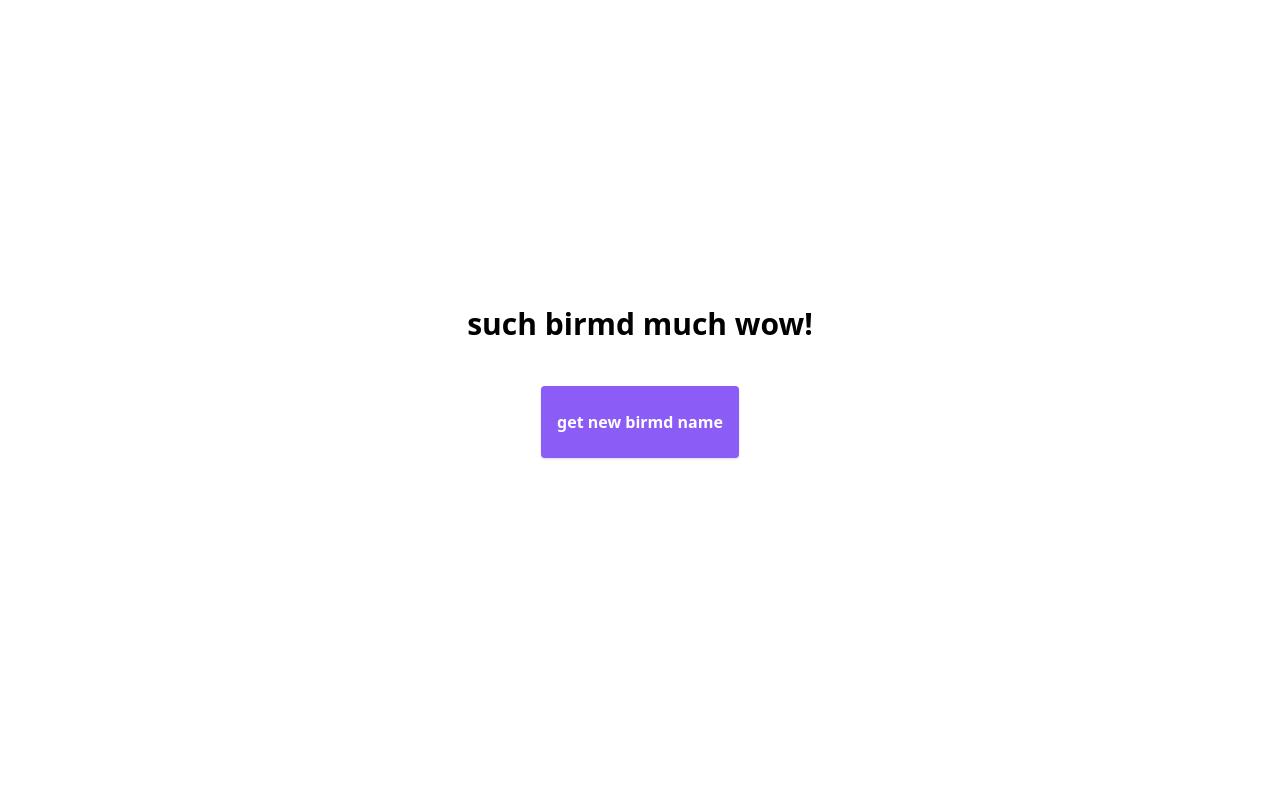
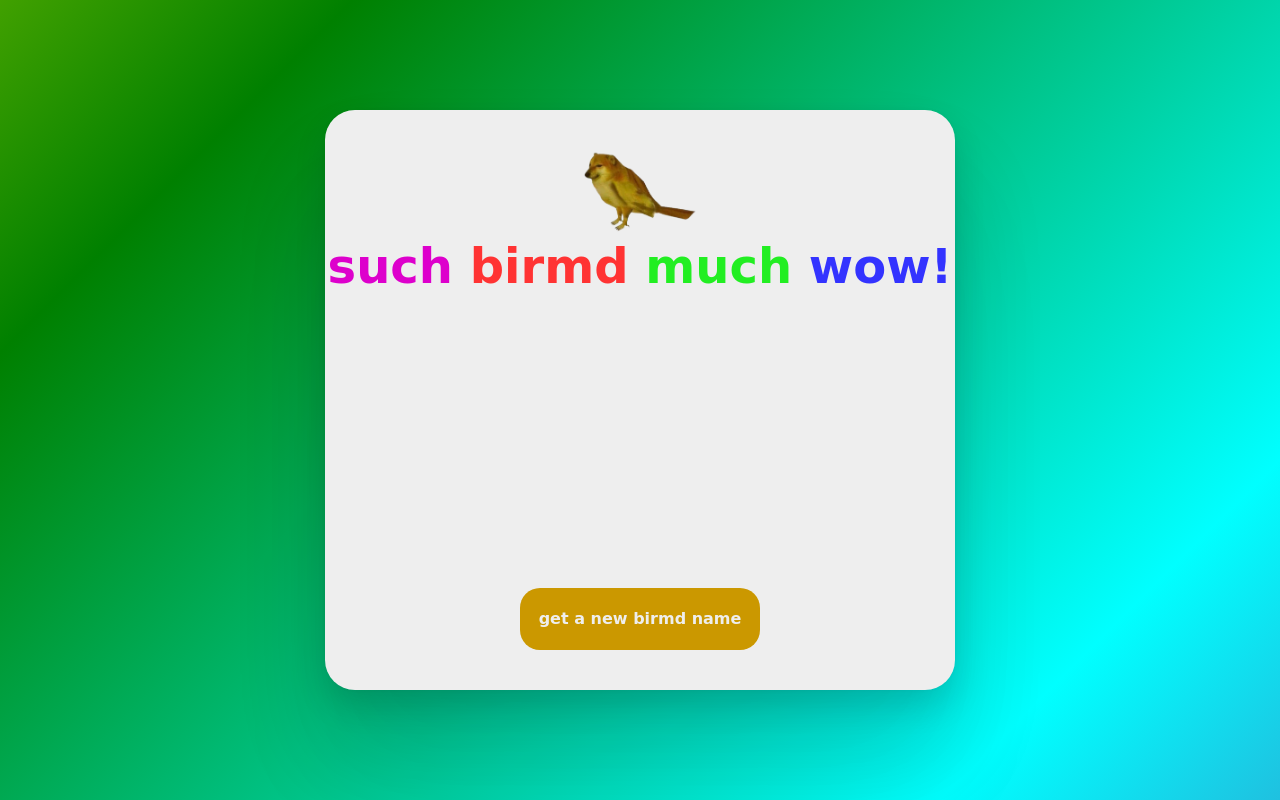
Before and after one commit to thepushkarp/birmd, a Flask app: page / in a window 1280 px wide. Run offline with Flask 2, Linux system fonts and the light colour scheme.

Commit message:
wow much complete

```diff
--- a/app.py
+++ b/app.py
@@ -1,5 +1,6 @@
 from flask import Flask, request, render_template, jsonify
 from textgenrnn import textgenrnn
+from os import path, walk
 
 app = Flask(__name__)
 
@@ -23,4 +24,12 @@
 
 
 if __name__ == "__main__":
-    app.run(debug=True)
+    extra_dirs = ["templates", "static"]
+    extra_files = extra_dirs[:]
+    for extra_dir in extra_dirs:
+        for dirname, dirs, files in walk(extra_dir):
+            for filename in files:
+                filename = path.join(dirname, filename)
+                if path.isfile(filename):
+                    extra_files.append(filename)
+    app.run(extra_files=extra_files, debug=True)
--- /dev/null
+++ b/static/css/base.css
@@ -0,0 +1,218 @@
+body {
+    font-family: "Comic Sans MS", "Comic Sans", cursive;
+}
+
+.bg-container {
+    background: -webkit-linear-gradient(
+        -45deg,
+        red,
+        orange,
+        yellow,
+        green,
+        cyan,
+        purple,
+        indigo
+    );
+    background-size: 400% 400%;
+    animation: gradient 3s forwards infinite;
+}
+
+.box {
+    position: relative;
+    max-width: 630px;
+    width: 100%;
+    max-height: 420px;
+    height: 100%;
+    background: rgb(238, 238, 238);
+    box-shadow: rgb(0 0 0 / 3%) 0px 0px 4px, rgb(0 0 0 / 12%) 0px 16px 32px,
+        rgb(0 0 0 / 12%) 0px 64px 96px, rgb(0 0 0 / 4%) 0px 96px 128px;
+    border-radius: 30px;
+}
+
+.birmd-name {
+    color: #ff8800;
+    font-size: 24px;
+    animation: glow 1s ease-in-out infinite alternate;
+}
+
+@keyframes glow {
+    from {
+        text-shadow: 0 0 2px #fff, 0 0 4px #fff, 0 0 6px #ff8800,
+            0 0 8px #ff8800, 0 0 10px #ff8800, 0 0 12px #ff8800,
+            0 0 14px #ff8800;
+    }
+    to {
+        text-shadow: 0 0 4px #fff, 0 0 6px #fff, 0 0 12px #fff, 0 0 10px #fff,
+            0 0 12px #fff, 0 0 14px #fff, 0 0 16px #fff;
+    }
+}
+
+.button {
+    padding: 18px;
+    max-width: 420px;
+    width: 100%;
+    text-align: center;
+    border-radius: 20px;
+    outline: none;
+    border: 1px solid transparent;
+    text-decoration: none;
+    display: flex;
+    -webkit-box-pack: center;
+    justify-content: center;
+    flex-wrap: nowrap;
+    -webkit-box-align: center;
+    align-items: center;
+    cursor: pointer;
+    position: relative;
+    z-index: 1;
+    color: rgb(238, 238, 238);
+    font-size: 16px;
+    font-weight: 500;
+    background-color: rgb(203, 152, 0);
+}
+
+@keyframes gradient {
+    0% {
+        background-position: 1% 50%;
+    }
+    50% {
+        background-position: 99% 50%;
+    }
+    100% {
+        background-position: 1% 50%;
+    }
+}
+
+@media screen and (min-width: 320px) {
+    /* smartphones, iPhone, portrait 480x320 phones */
+    .box {
+        max-width: 300px;
+        max-height: 480px;
+    }
+
+    .title-text {
+        font-size: 1.5rem;
+        line-height: 2rem;
+    }
+
+    .birmd-name {
+        font-size: 20px;
+    }
+
+    .button {
+        font-size: 14px;
+        padding: 12px;
+        max-width: 300px;
+    }
+}
+
+@media screen and (min-width: 481px) {
+    /* portrait e-readers (Nook/Kindle), smaller tablets @ 600 or @ 640 wide. */
+    .box {
+        max-width: 420px;
+        max-height: 580px;
+    }
+
+    .title-text {
+        font-size: 3rem;
+        line-height: 1;
+    }
+
+    .birmd-name {
+        font-size: 24px;
+    }
+
+    .button {
+        font-size: 16px;
+        padding: 18px;
+        max-width: 420px;
+    }
+}
+
+@media screen and (min-width: 641px) {
+    /* portrait tablets, portrait iPad, landscape e-readers, landscape 800x480 or 854x480 phones */
+    .box {
+        max-width: 630px;
+    }
+
+    .title-text {
+        font-size: 3rem;
+        line-height: 1;
+    }
+
+    .birmd-name {
+        font-size: 24px;
+    }
+
+    .button {
+        font-size: 16px;
+        padding: 18px;
+        max-width: 420px;
+    }
+}
+
+@media screen and (min-width: 961px) {
+    /* tablet, landscape iPad, lo-res laptops ands desktops */
+    .box {
+        max-width: 630px;
+    }
+
+    .title-text {
+        font-size: 3rem;
+        line-height: 1;
+    }
+
+    .birmd-name {
+        font-size: 24px;
+    }
+
+    .button {
+        font-size: 16px;
+        padding: 18px;
+        max-width: 420px;
+    }
+}
+
+@media screen and (min-width: 1025px) {
+    /* big landscape tablets, laptops, and desktops */
+    .box {
+        max-width: 630px;
+    }
+
+    .title-text {
+        font-size: 3rem;
+        line-height: 1;
+    }
+
+    .birmd-name {
+        font-size: 24px;
+    }
+
+    .button {
+        font-size: 16px;
+        padding: 18px;
+        max-width: 420px;
+    }
+}
+
+@media screen and (min-width: 1281px) {
+    /* hi-res laptops and desktops */
+    .box {
+        max-width: 630px;
+    }
+
+    .title-text {
+        font-size: 3rem;
+        line-height: 1;
+    }
+
+    .birmd-name {
+        font-size: 24px;
+    }
+
+    .button {
+        font-size: 16px;
+        padding: 18px;
+        max-width: 420px;
+    }
+}
--- a/templates/index.html
+++ b/templates/index.html
@@ -8,33 +8,31 @@
 
     <link href="static/favicon.ico" rel="icon" type="image/x-icon">
 
-    <title>Birmd Name Generator</title>
+    <title>birmd name generator</title>
+    <meta name="theme-color" content="#000000" />
+    <meta name="description" content="i don't know i'm just a birmd" />
 
     <link href="https://unpkg.com/tailwindcss@^1.0/dist/tailwind.min.css" rel="stylesheet">
+    <link href="static/css/base.css" rel="stylesheet">
 
 </head>
 
-
 <body>
-    <div class="fixed w-full h-full flex flex-col items-center justify-center">
-        <div class="fixed w-4/5 h-1/3 flex flex-col items-center justify-center">
-            <h1 class="text-3xl font-bold leading-7 mb-16">such birmd much wow!</h1>
-            <form method="GET" class="w-2/3 h-1/3 flex flex-col items-center justify-center"
-                class="fixed w-full h-full flex flex-col items-center justify-center">
-                <div class="md:flex md:items-center mb-6">
-                    <div class="md">
-                        <button
-                            class="shadow bg-purple-500 hover:bg-purple-400 focus:shadow-outline focus:outline-none text-white font-bold py-6 px-4 rounded"
-                            type="submit">
-                            get new birmd name
-                        </button>
-                    </div>
-                </div>
-                <div id="birmd-name-container"
-                    class="w-full text-blue-700 px-4 py-3 rounded relative flex flex-col items-center justify-center"
-                    role="alert">
-                    <strong id="birmd-name" class="font-bold"></strong>
-                </div>
+    <div class="bg-container fixed w-full h-full flex flex-col items-center justify-center">
+        <div class="box fixed flex flex-col items-center justify-between py-10">
+            <div class="flex flex-col items-center justify-center">
+                <img src="static/birmd.png" alt="birmd pic" width="150px" class="mb-2" />
+                <h1 class="title-text text-5xl font-bold mb-8">
+                    <span style="color:#dd00cc">such</span> <span style="color:#ff3333">birmd</span> <span
+                        style="color:#22ee22">much</span>
+                    <span style="color:#3333ff">wow!</span>
+                </h1>
+            </div>
+            <span id="birmd-name" class="birmd-name font-bold"></span>
+            <form method="GET">
+                <button class="button" type="submit">
+                    <span class="font-bold">get a new birmd name</span>
+                </button>
             </form>
         </div>
     </div>
```
Also changed, not shown: static/birmd.png (added), static/favicon.ico.
